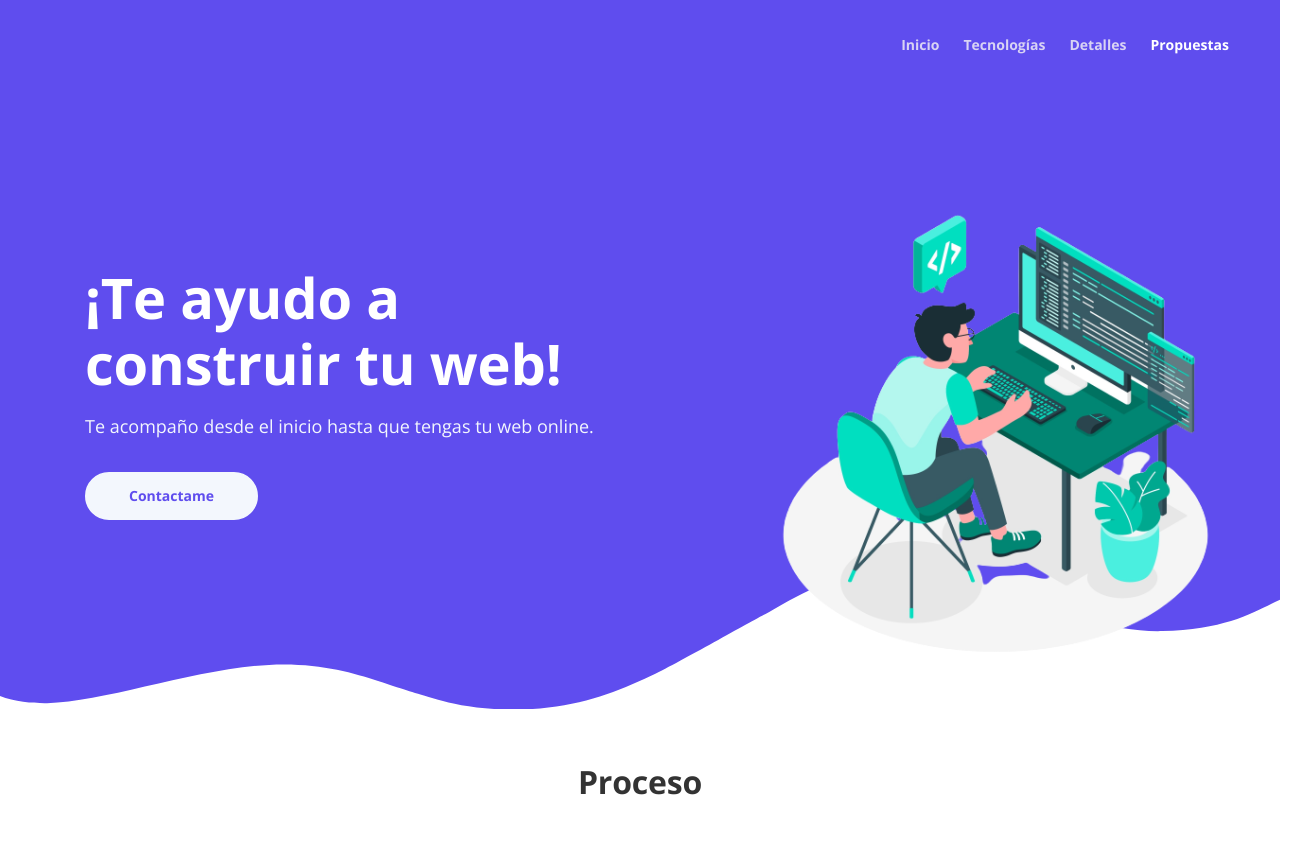
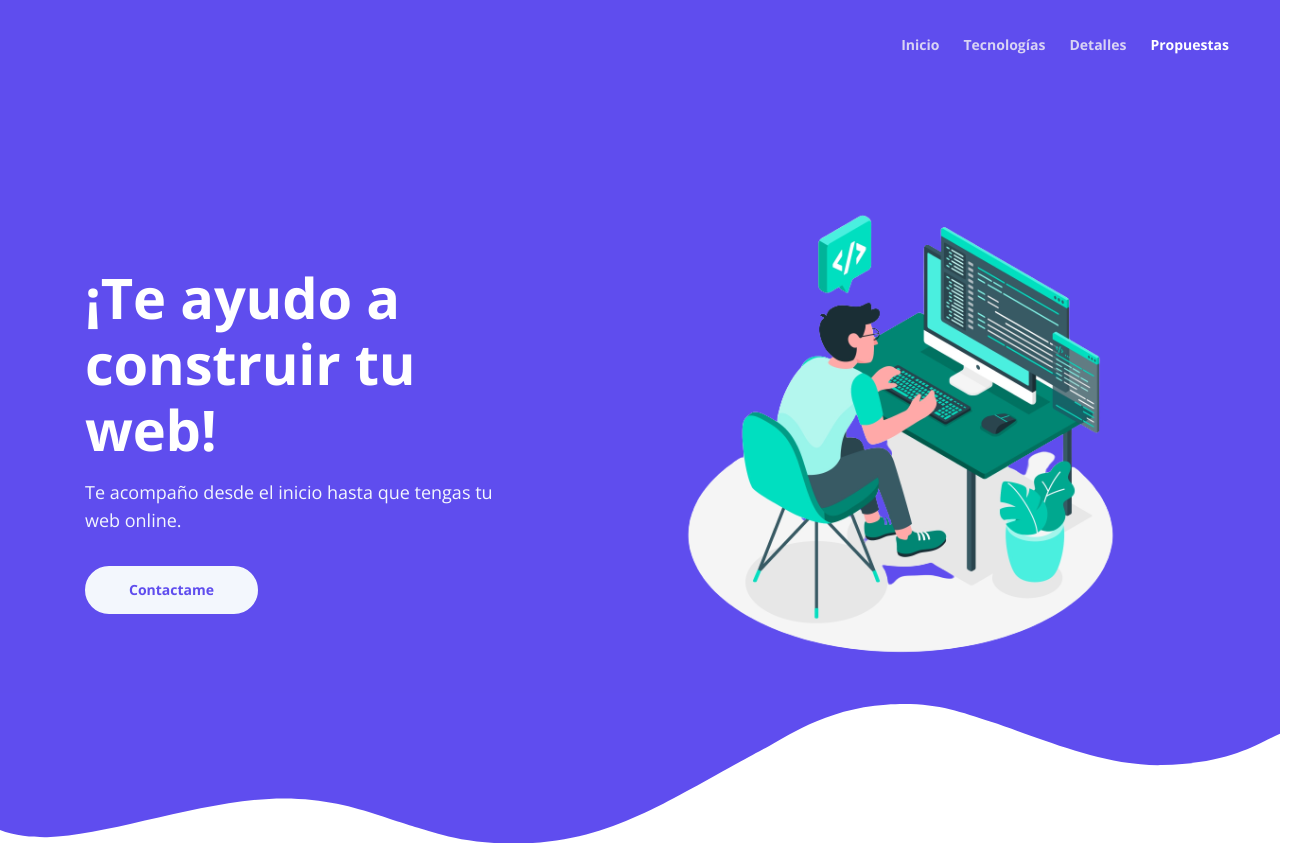
Before and after one commit to tomii21/dominium, a plain HTML site: page index.html in a window 1280 px wide. Shown: the top 843 px of the page, 1309 px wide, since content can reach past the window. Drawn offline with nearby package versions, Linux system fonts and the light colour scheme.

Commit message:
altura arreglada

```diff
--- a/css/styles.css
+++ b/css/styles.css
@@ -784,7 +784,7 @@ input[type='checkbox'] {
 /*********************/
 .header {
 	background-color: #5f4dee;
-	height: 70vh;
+
 }
 
 .header .header-content {
--- a/index.html
+++ b/index.html
@@ -120,7 +120,7 @@
         <div class="header-content">
             <div class="container">
                 <div class="row">
-                    <div class="col-lg-6 col-xl-6">
+                    <div class="col-lg-6 col-xl-5">
                         <div class="text-container">
                             <h1 >¡Te ayudo a construir tu web!</h1>
                             <p class="p-large">Te acompaño desde el inicio hasta que tengas tu web online.</p>
@@ -128,7 +128,7 @@
                                 href="https://www.instagram.com/dominiium/">Contactame</a>
                         </div> <!-- end of text-container -->
                     </div> <!-- end of col -->
-                    <div class="col-lg-6 col-xl-6">
+                    <div class="col-lg-6 col-xl-7">
                         <div class="image-container">
                             <div class="img-wrapper">
                                 <img class="img-fluid" src="images/portada.png" alt="alternative">
```
